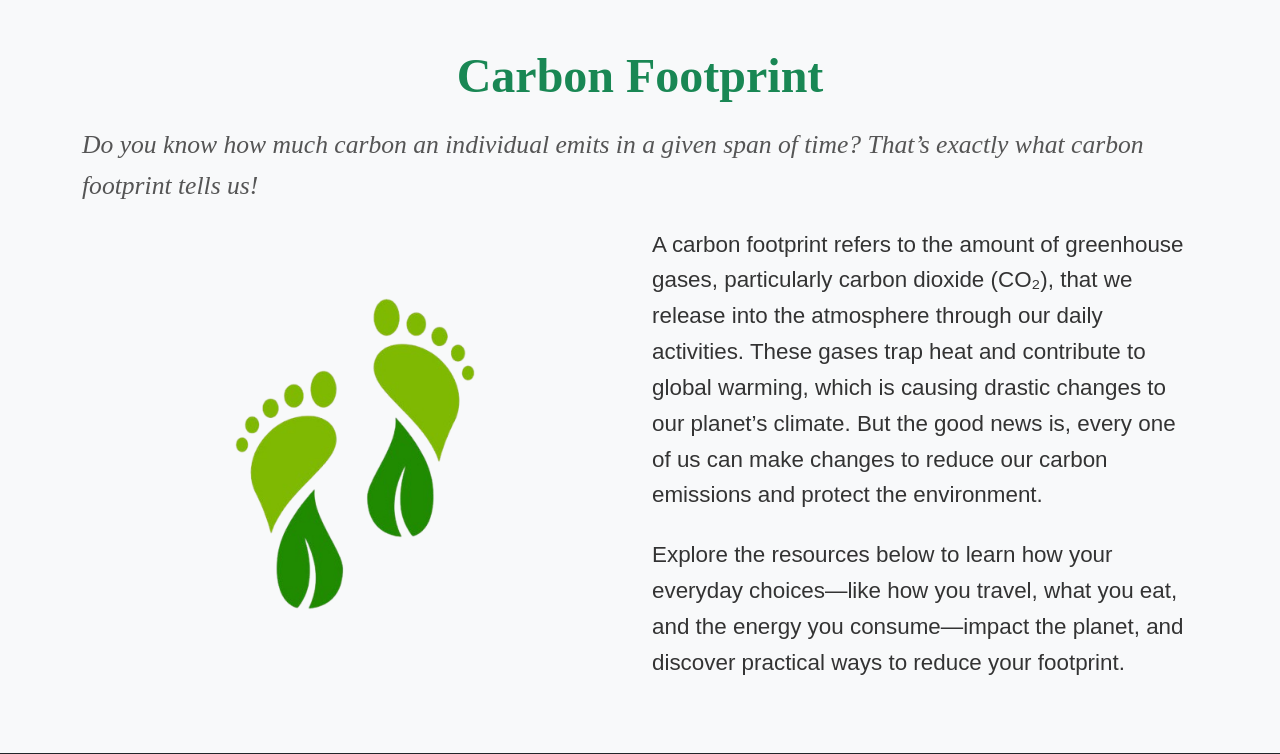
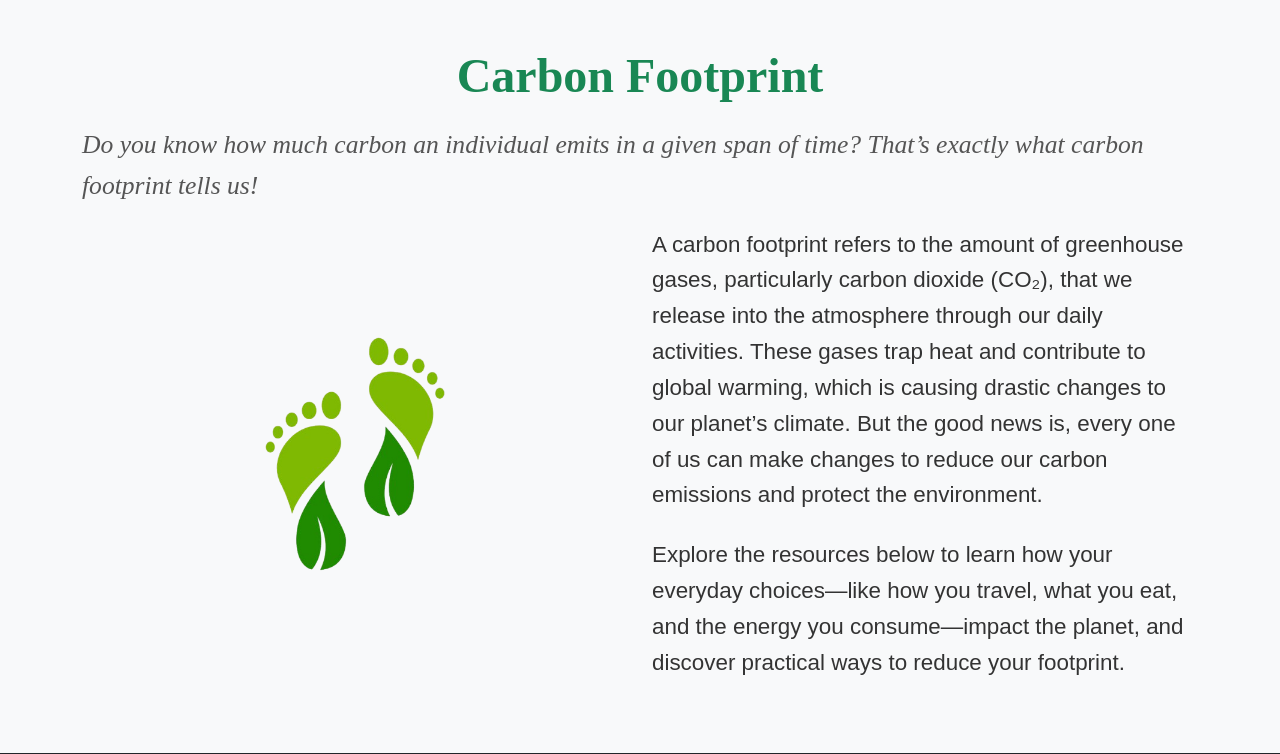
Before and after one commit to krunalss/cool_the_globe, a FastAPI app: page / in a window 1280 px wide. Shown: the part 1343-2097 px from the top of the page. Run offline with FastAPI, Linux system fonts and the light colour scheme.

```diff
--- a/app/templates/index.html
+++ b/app/templates/index.html
@@ -78,7 +78,7 @@
     </div>
 </section>
 
-    <!-- Carbon Footprint Section -->
+
    <!-- Carbon Footprint Section -->
 <section class="carbon-footprint-section py-5">
     <div class="container">
@@ -86,7 +86,7 @@
         <p class="fst-italic text-left">Do you know how much carbon an individual emits in a given span of time? That’s exactly what carbon footprint tells us!</p>
         <div class="row align-items-center">
             <div class="col-md-6 text-center">
-                <img src="static/images/carbon_footprint.png" alt="Carbon Footprint Icon" class="img-fluid" style="max-width: 400px;">
+                <img src="static/images/carbon_footprint.png" alt="Carbon Footprint Icon" class="img-fluid" style="max-width: 300px;">
             </div>
             <div class="col-md-6">
                 <p class="carbon-footprint-text">A carbon footprint refers to the amount of greenhouse gases, particularly carbon dioxide (CO₂), that we release into the atmosphere through our daily activities. These gases trap heat and contribute to global warming, which is causing drastic changes to our planet’s climate. But the good news is, every one of us can make changes to reduce our carbon emissions and protect the environment.</p>
```
